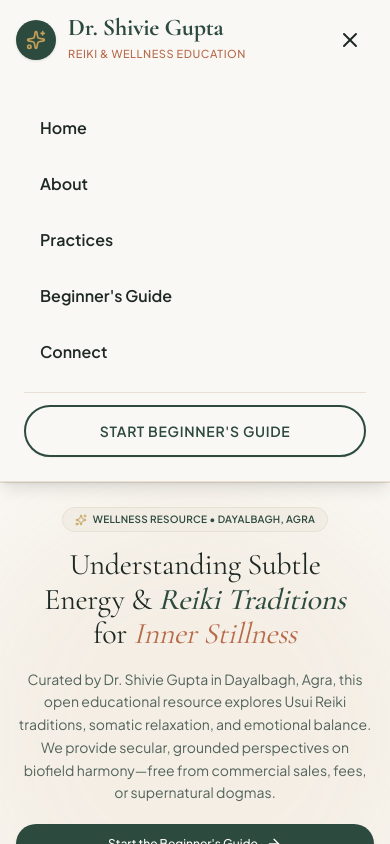
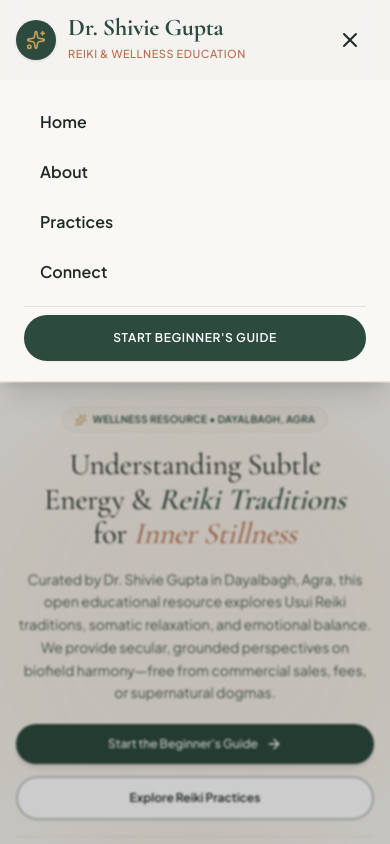
Before and after one commit to pra-labs/dr-shivie-gupta, a Next.js app: page / in a window 390 px wide. Both pictures are taken after a click on the button "Toggle navigation menu". Shown: the top 844 px of the page. Built offline with nearby package versions, Linux system fonts and the light colour scheme.

Commit message:
fix(nav): deduplicate guide link in mobile drawer and add backdrop overlay

```diff
--- a/src/components/Navbar.tsx
+++ b/src/components/Navbar.tsx
@@ -8,7 +8,8 @@ import { siteConfig } from "@/config/site";
 export function Navbar() {
   const [isOpen, setIsOpen] = useState(false);
 
-  const navLinks = [
+  // Desktop navigation includes all 5 links
+  const desktopNavLinks = [
     { name: "Home", href: "/" },
     { name: "About", href: "/about" },
     { name: "Practices", href: "/practices" },
@@ -16,7 +17,16 @@ export function Navbar() {
     { name: "Connect", href: "/connect" },
   ];
 
+  // Mobile drawer links omit "Beginner's Guide" since it's the prominent full-width CTA button below
+  const mobileNavLinks = [
+    { name: "Home", href: "/" },
+    { name: "About", href: "/about" },
+    { name: "Practices", href: "/practices" },
+    { name: "Connect", href: "/connect" },
+  ];
+
   return (
+    <>
       <header className="sticky top-0 z-40 bg-[#FAF8F5]/90 backdrop-blur-md border-b border-[#E8E0D2] transition-colors">
         <div className="max-w-6xl mx-auto px-4 sm:px-6 lg:px-8 h-20 flex items-center justify-between">
           <Link href="/" className="flex items-center gap-3 group">
@@ -35,7 +45,7 @@ export function Navbar() {
 
           {/* Desktop Navigation */}
           <nav className="hidden md:flex items-center gap-8">
-          {navLinks.map((link) => (
+            {desktopNavLinks.map((link) => (
               <Link
                 key={link.name}
                 href={link.href}
@@ -65,26 +75,26 @@ export function Navbar() {
           </div>
         </div>
 
-      {/* Mobile Drawer Menu with generous touch targets (48px+) */}
+        {/* Mobile Drawer Menu - Compact 4 links + full-width CTA without duplicate */}
         {isOpen && (
-        <div className="md:hidden bg-[#FAF8F5] border-b border-[#E8E0D2] px-6 py-6 space-y-4 shadow-lg animate-in fade-in slide-in-from-top-2 duration-200">
-          <nav className="flex flex-col space-y-2">
-            {navLinks.map((link) => (
+          <div className="md:hidden relative z-50 bg-[#FAF8F5] border-b border-[#E8E0D2] px-6 py-5 space-y-3 shadow-xl animate-in fade-in slide-in-from-top-2 duration-200">
+            <nav className="flex flex-col space-y-1.5">
+              {mobileNavLinks.map((link) => (
                 <Link
                   key={link.name}
                   href={link.href}
                   onClick={() => setIsOpen(false)}
-                className="text-base font-semibold text-[#1F2924] hover:text-[#2D4A3E] hover:bg-[#F2EDE4] rounded-xl px-4 py-3 min-h-[48px] flex items-center transition-colors"
+                  className="text-base font-semibold text-[#1F2924] hover:text-[#2D4A3E] hover:bg-[#F2EDE4] rounded-xl px-4 py-2.5 min-h-[44px] flex items-center transition-colors"
                 >
                   {link.name}
                 </Link>
               ))}
             </nav>
-          <div className="pt-3 border-t border-[#E8E0D2]">
+            <div className="pt-2 border-t border-[#E8E0D2]">
               <Link
                 href="/guide"
                 onClick={() => setIsOpen(false)}
-              className="w-full flex items-center justify-center py-3.5 px-4 min-h-[48px] rounded-full text-sm font-semibold uppercase tracking-wider border-2 border-[#2D4A3E] text-[#2D4A3E] hover:bg-[#2D4A3E] hover:text-white transition-colors shadow-xs"
+                className="w-full flex items-center justify-center py-3 px-4 min-h-[46px] rounded-full text-xs font-semibold uppercase tracking-wider border-2 border-[#2D4A3E] bg-[#2D4A3E] text-white hover:bg-[#1E332A] transition-colors shadow-xs"
               >
                 Start Beginner&apos;s Guide
               </Link>
@@ -92,5 +102,15 @@ export function Navbar() {
           </div>
         )}
       </header>
+
+      {/* Backdrop Dimming when Mobile Drawer is Open */}
+      {isOpen && (
+        <div
+          onClick={() => setIsOpen(false)}
+          className="fixed inset-0 z-30 bg-black/20 backdrop-blur-[1px] md:hidden animate-in fade-in duration-200"
+          aria-hidden="true"
+        />
+      )}
+    </>
   );
 }
```
Lines whose indentation alone changed are shown as unchanged.
